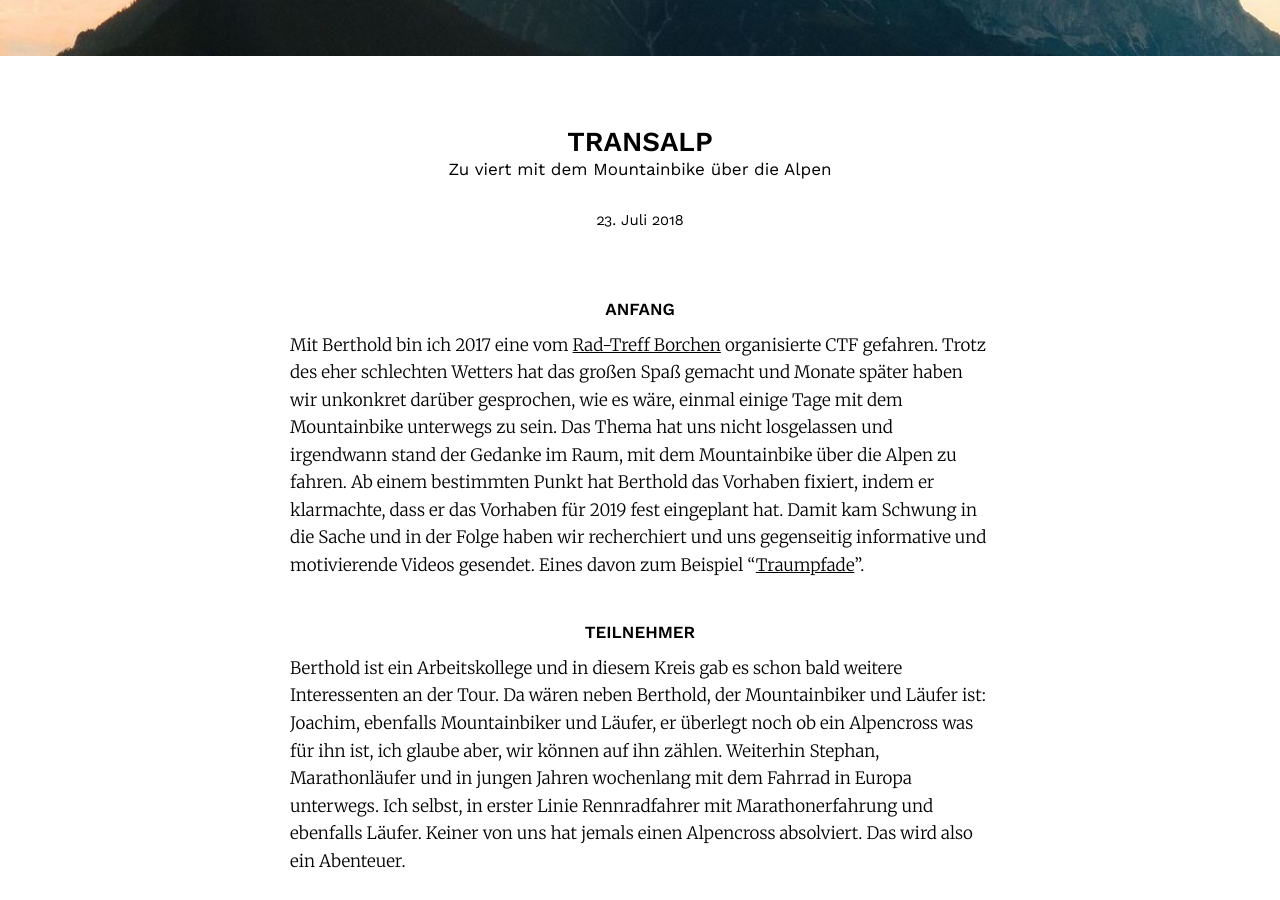
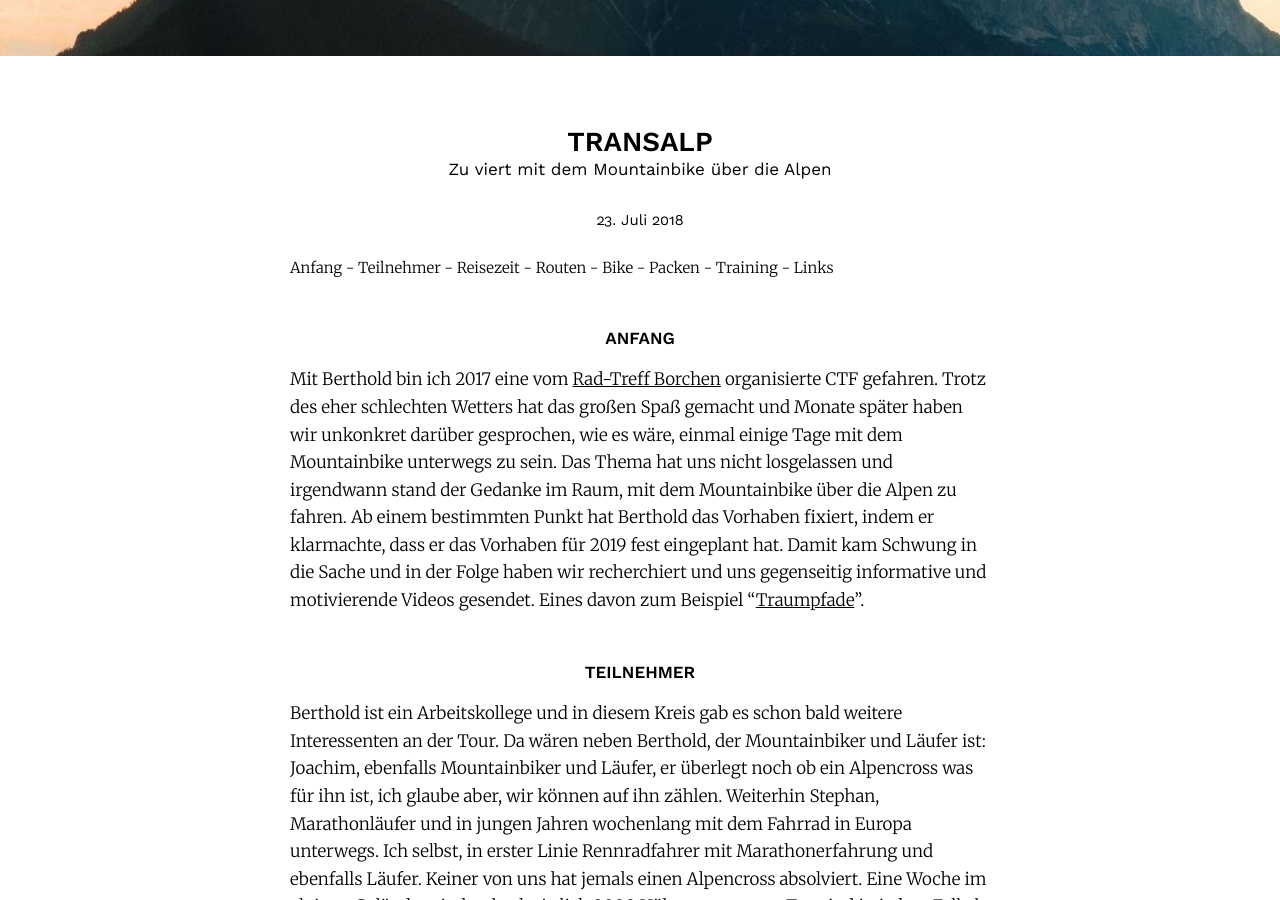
Before and after one commit to ulfschneider/bikepacking, a Jekyll site: the page built from _posts/2018-07-23-transalp.md, in a window 1280 px wide and 900 px high, scrolled down 898 px. Built offline with Jekyll 4.4.1, drawn with Linux system fonts in a browser that asks for light colours; some of the changed text lies outside the part shown.

Commit message:
Transalp toc

```diff
--- a/_posts/2018-07-23-transalp.md
+++ b/_posts/2018-07-23-transalp.md
@@ -7,16 +7,27 @@ bannercolor: '#fbdac8'
 title:  Transalp
 subtitle: Zu viert mit dem Mountainbike über die Alpen
 ---
-# Anfang
+<ul class="toc">
+<li><a href="#anfang">Anfang</a></li>
+<li><a href="#teilnehmer">Teilnehmer</a></li>
+<li><a href="#reisezeit">Reisezeit</a></li>
+<li><a href="#routen">Routen</a></li>
+<li><a href="#bike">Bike</a></li>
+<li><a href="#packen">Packen</a></li>
+<li><a href="#training">Training</a></li>
+<li><a href="#links">Links</a></li>
+</ul>
+
+## Anfang
 Mit Berthold bin ich 2017 eine vom [Rad-Treff Borchen](http://www.rad-treff-borchen.de) organisierte CTF gefahren. Trotz des eher schlechten Wetters hat das großen Spaß gemacht und Monate später haben wir unkonkret darüber gesprochen, wie es wäre, einmal einige Tage mit dem Mountainbike unterwegs zu sein. Das Thema hat uns nicht losgelassen und irgendwann stand der Gedanke im Raum, mit dem Mountainbike über die Alpen zu fahren. Ab einem bestimmten Punkt hat Berthold das Vorhaben fixiert, indem er klarmachte, dass er das Vorhaben für 2019 fest eingeplant hat. Damit kam Schwung in die Sache und in der Folge haben wir recherchiert und uns gegenseitig informative und motivierende Videos gesendet. Eines davon zum Beispiel "[Traumpfade](https://www.br.de/mediathek/video/traumpfade-mit-dem-mountainbike-ueber-die-alpen-av:5a3c404bdd95b200180bcb86)".
 
-# Teilnehmer
-Berthold ist ein Arbeitskollege und in diesem Kreis gab es schon bald weitere Interessenten an der Tour. Da wären neben Berthold, der Mountainbiker und Läufer ist: Joachim, ebenfalls Mountainbiker und Läufer, er überlegt noch ob ein Alpencross was für ihn ist, ich glaube aber, wir können auf ihn zählen. Weiterhin Stephan, Marathonläufer und in jungen Jahren wochenlang mit dem Fahrrad in Europa unterwegs. Ich selbst, in erster Linie Rennradfahrer mit Marathonerfahrung und ebenfalls Läufer. Keiner von uns hat jemals einen Alpencross absolviert. Das wird also ein Abenteuer.
+## Teilnehmer
+Berthold ist ein Arbeitskollege und in diesem Kreis gab es schon bald weitere Interessenten an der Tour. Da wären neben Berthold, der Mountainbiker und Läufer ist: Joachim, ebenfalls Mountainbiker und Läufer, er überlegt noch ob ein Alpencross was für ihn ist, ich glaube aber, wir können auf ihn zählen. Weiterhin Stephan, Marathonläufer und in jungen Jahren wochenlang mit dem Fahrrad in Europa unterwegs. Ich selbst, in erster Linie Rennradfahrer mit Marathonerfahrung und ebenfalls Läufer. Keiner von uns hat jemals einen Alpencross absolviert. Eine Woche im alpinen Gelände mit durchschnittlich 2000 Höhenmetern am Tag sind in jedem Fall als Herausforderung zu betrachten. Das wird also ein Abenteuer.
 
-# Reisezeit
+## Reisezeit
 Bei allen Unwägbarkeiten und ohne Berücksichtigung einer konkreten Route, scheint Anfang September eine gute Reisezeit zu sein, da die Temperaturen noch vergleichsweise hoch und die Niederschlagsmengen gering sind. Siehe dazu "[Die beste Jahreszeit für Transalps](http://transalpbiker.de/2017/03/08/die-beste-jahreszeit-fuer-transalps/)". Für den September spricht auch die Möglichkeit, die gesamte Saison zur Vorbereitung zu nutzen. Auch die Unterkunftssituation sollte zu dieser Zeit nicht mehr zu angespannt sein.
 
-# Routen
+## Routen
 Natürlich können wir verschiedenen Routen über die Alpen folgen. Wir beginnen die Möglichkeiten zu sichten und über einige Wochen senden wir uns gegenseitig Informationen und Routenbeispiele zu. Sehr bald ist klar, dass Die [Albrecht-Routen](http://www.transalp.info/albrecht-route) eine Referenz darstellen, die nicht ausser Acht zu lassen sind. Diese Routen sind gut recherchiert und dokumentiert, weiterhin entwirft Andreas Albrecht sie unter anderem mit dem Ziel möglichst weniger Tragepassagen.
 
 <div class="detail-list">
--- a/_sass/layout.scss
+++ b/_sass/layout.scss
@@ -149,12 +149,18 @@ header {
 }
 
 .toc {
+    font-size: $small-font-size;
+
     ul {
         list-style-type: none;
     }
 
     li {
         display: inline;
+
+        a {
+            text-decoration: none;
+        }
     }
 
     li:after {
```
Also changed, not shown: other parts of _posts/2018-07-23-transalp.md (+6 -9 lines), 3 other files.
